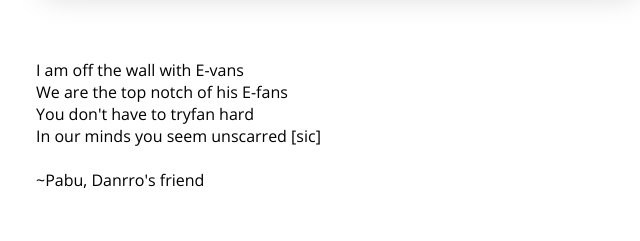
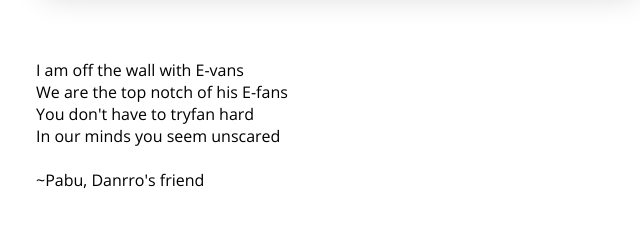
Before and after one commit to TryfanEvans/Portfolio_Display, a plain HTML site: page portfolio.html in a window 1280 px wide. Shown: the part 2033-2274 px from the top of the page, 52-692 px from the left. Drawn offline with Linux system fonts and the light colour scheme.

Commit message:
typo fiz

```diff
--- a/portfolio.html
+++ b/portfolio.html
@@ -82,7 +82,7 @@
             I am off the wall with E-vans <br>
             We are the top notch of his E-fans <br>
             You don't have to tryfan hard <br>
-            In our minds you seem unscarred [sic]<br>
+            In our minds you seem unscared <br>
             <br>
             ~Pabu, Danrro's friend
         </p>
```
